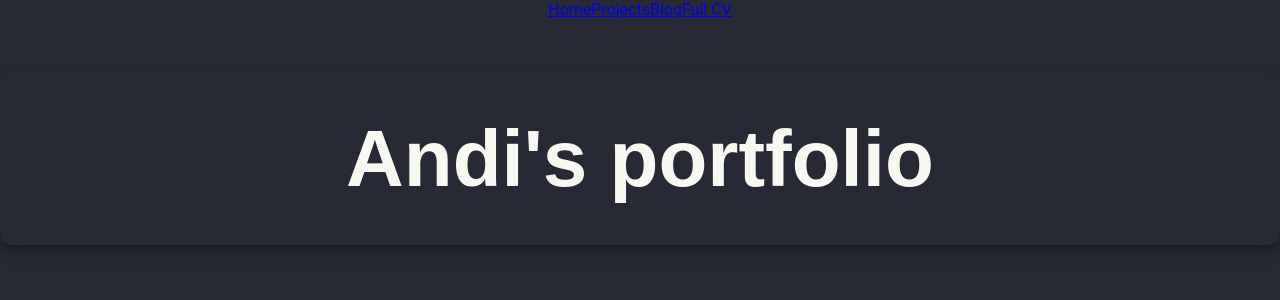
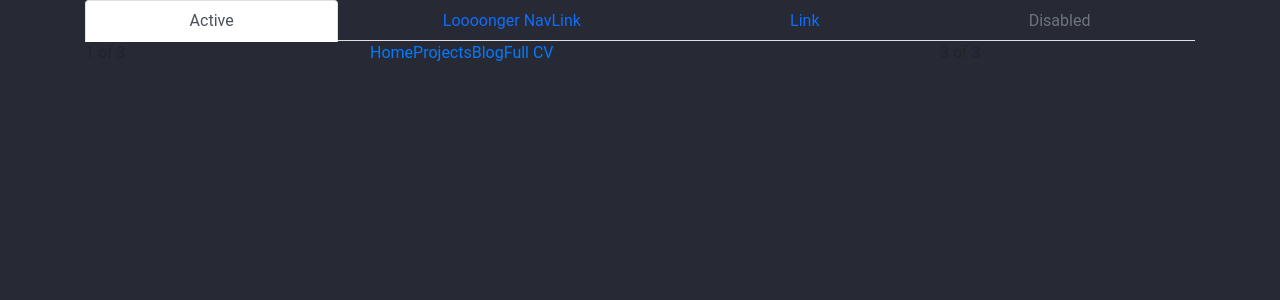
Before and after one commit to TheAndiHaller/theandihaller, a React (Create React App) app: page / in a window 1280 px wide. Shown: the top 300 px of the page. Built offline with nearby package versions, Linux system fonts and the light colour scheme.

Commit message:
added bootstrap links

```diff
--- a/package.json
+++ b/package.json
@@ -7,6 +7,7 @@
     "@testing-library/react": "^13.4.0",
     "@testing-library/user-event": "^13.5.0",
     "react": "^18.2.0",
+    "react-bootstrap": "^2.5.0",
     "react-dom": "^18.2.0",
     "react-router-dom": "^6.3.0",
     "react-scripts": "5.0.1",
--- a/public/index.html
+++ b/public/index.html
@@ -25,8 +25,19 @@
       Learn how to configure a non-root public URL by running `npm run build`.
     -->
     <title>Andi Haller</title>
+    <link href="//maxcdn.bootstrapcdn.com/bootstrap/4.1.1/css/bootstrap.min.css" rel="stylesheet" id="bootstrap-css">
+    <link href="https://cdn.jsdelivr.net/npm/bootstrap@5.2.0/dist/css/bootstrap.min.css" rel="stylesheet" integrity="sha384-gH2yIJqKdNHPEq0n4Mqa/HGKIhSkIHeL5AyhkYV8i59U5AR6csBvApHHNl/vI1Bx" crossorigin="anonymous">
+    <link rel="preconnect" href="https://fonts.googleapis.com/" >
+    <link rel="preconnect" href="https://fonts.gstatic.com/" crossorigin>
+    <link rel="stylesheet" href="https://cdn.jsdelivr.net/npm/bootstrap-icons@1.9.1/font/bootstrap-icons.css">
+    <link href="https://fonts.googleapis.com/css2?family=Merriweather+Sans:wght@300&family=Montserrat&display=swap" rel="stylesheet">
+    <link rel="stylesheet" href="https://use.fontawesome.com/releases/v5.3.1/css/all.css" integrity="sha384-mzrmE5qonljUremFsqc01SB46JvROS7bZs3IO2EmfFsd15uHvIt+Y8vEf7N7fWAU" crossorigin="anonymous">
+    <link rel="stylesheet" href="https://stackpath.bootstrapcdn.com/bootstrap/4.1.3/css/bootstrap.min.css" integrity="sha384-MCw98/SFnGE8fJT3GXwEOngsV7Zt27NXFoaoApmYm81iuXoPkFOJwJ8ERdknLPMO" crossorigin="anonymous">
+
+
   </head>
   <body>
+    <script src="https://cdn.jsdelivr.net/npm/bootstrap@5.2.0/dist/js/bootstrap.bundle.min.js" integrity="sha384-A3rJD856KowSb7dwlZdYEkO39Gagi7vIsF0jrRAoQmDKKtQBHUuLZ9AsSv4jD4Xa" crossorigin="anonymous"></script>
     <noscript>You need to enable JavaScript to run this app.</noscript>
     <div id="root"></div>
     <!--
--- a/src/App.css
+++ b/src/App.css
@@ -11,7 +11,7 @@ body {
   margin: 0%;
   padding: 0%;
   font-family:'Roboto', 'Cascadia Mono', 'Gill Sans MT', Calibri, 'Trebuchet MS', sans-serif;
-  text-align: center;
+
 
   /*
   background-image: radial-gradient(rgb(172, 174, 180) 1px, transparent 0);
--- a/src/components/Home.jsx
+++ b/src/components/Home.jsx
@@ -1,14 +1,24 @@
 import React from "react";
 import { Link } from "react-router-dom";
+import Container from "react-bootstrap/Container";
+import Row from "react-bootstrap/Row";
+import Col from "react-bootstrap/Col";
+import Navbar from "./Navbar.jsx";
 
 export default function Home() {
   return (
-    <div className="">
-      <Link to={"/"}>Home</Link>
-      <Link to={"/projects"}>Projects</Link>
-      <Link to={"/blog"}>Blog</Link>
-      <Link to={"/fullcv"}>Full CV</Link>
-      <h1>Andi's portfolio</h1>
-    </div>
+    <Container>
+      <Navbar />
+      <Row>
+        <Col>1 of 3</Col>
+        <Col xs={6}>
+          <Link to={"/"}>Home</Link>
+          <Link to={"/projects"}>Projects</Link>
+          <Link to={"/blog"}>Blog</Link>
+          <Link to={"/fullcv"}>Full CV</Link>
+        </Col>
+        <Col>3 of 3</Col>
+      </Row>
+    </Container>
   );
 }
--- /dev/null
+++ b/src/components/Navbar.jsx
@@ -0,0 +1,22 @@
+import Nav from 'react-bootstrap/Nav';
+
+export default function Navbar() {
+  return (
+    <Nav fill variant="tabs" defaultActiveKey="/home">
+      <Nav.Item>
+        <Nav.Link href="/home">Active</Nav.Link>
+      </Nav.Item>
+      <Nav.Item>
+        <Nav.Link eventKey="link-1">Loooonger NavLink</Nav.Link>
+      </Nav.Item>
+      <Nav.Item>
+        <Nav.Link eventKey="link-2">Link</Nav.Link>
+      </Nav.Item>
+      <Nav.Item>
+        <Nav.Link eventKey="disabled" disabled>
+          Disabled
+        </Nav.Link>
+      </Nav.Item>
+    </Nav>
+  );
+}
```
Also changed, not shown: 1 other file (tests, documents, lock files or other folders).
